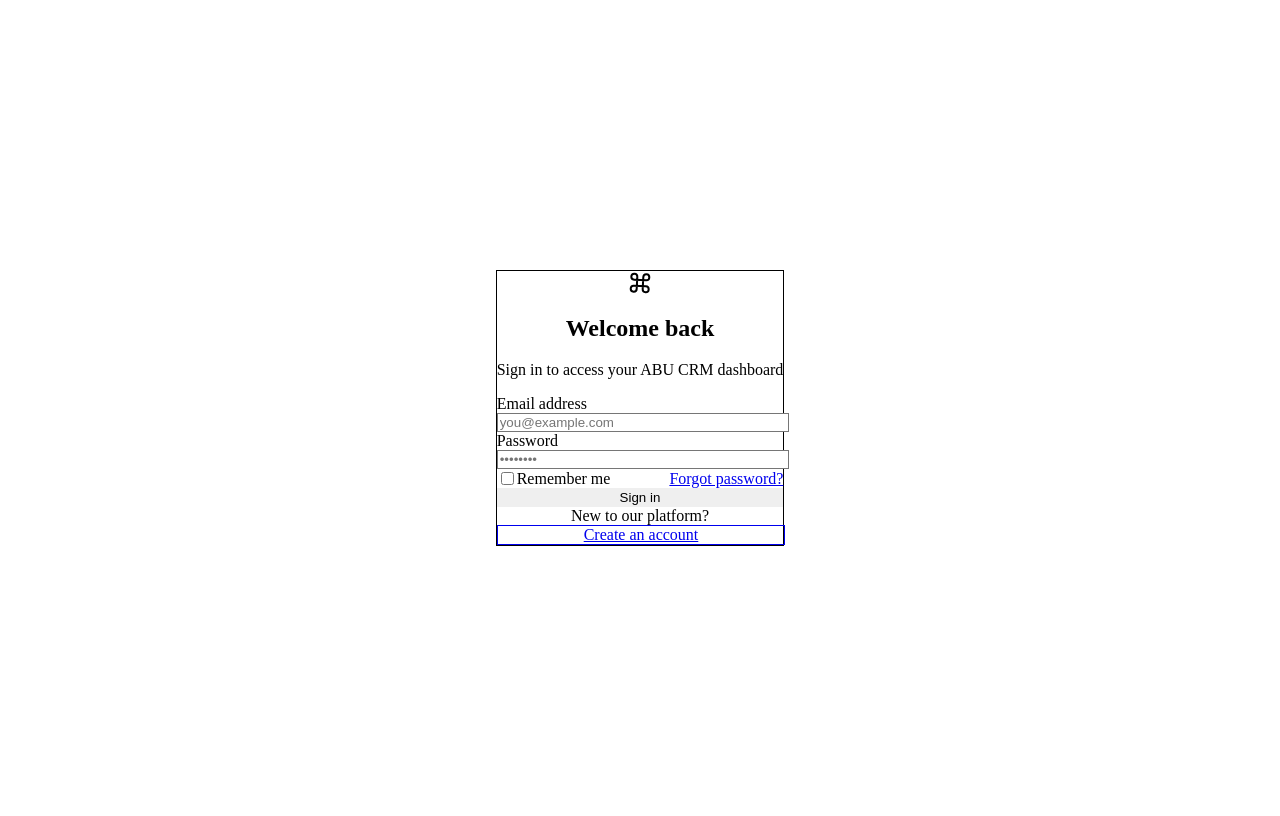
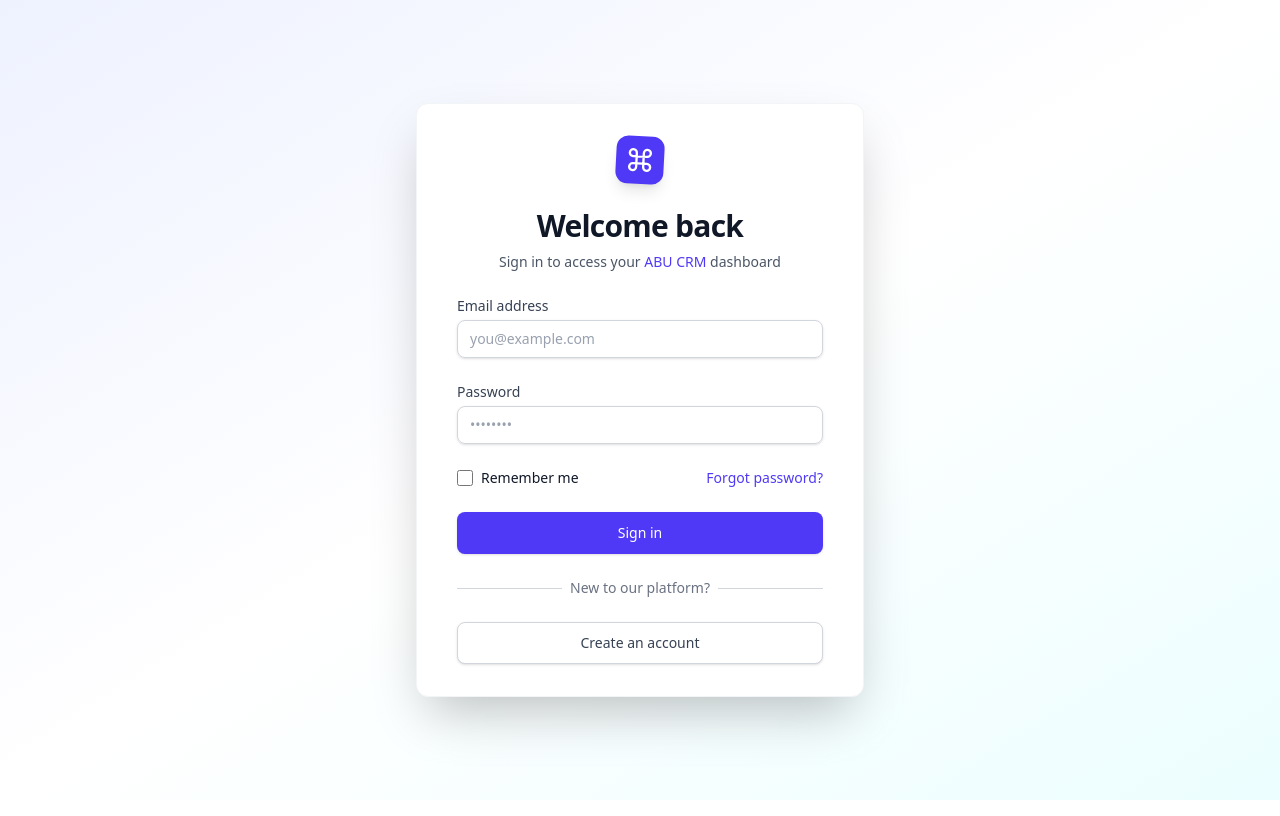
Before and after one commit to Presssen/abu-crm, a Next.js app: page /login in a window 1280 px wide. Built offline with nearby package versions, Linux system fonts and the light colour scheme; no server answers.

Commit message:
Reemplazo del proyecto desde descarga AI Studio

```diff
--- a/app/globals.css
+++ b/app/globals.css
@@ -1,22 +1,26 @@
-@tailwind base;
-@tailwind components;
-@tailwind utilities;
+@import "tailwindcss";
 
 :root {
-  --foreground-rgb: 0, 0, 0;
-  --background-start-rgb: 214, 219, 220;
-  --background-end-rgb: 255, 255, 255;
+  --background: #ffffff;
+  --foreground: #171717;
+}
+
+@theme {
+  --font-sans: var(--font-geist-sans);
+  --font-mono: var(--font-geist-mono);
 }
 
 @media (prefers-color-scheme: dark) {
   :root {
-    --foreground-rgb: 255, 255, 255;
-    --background-start-rgb: 0, 0, 0;
-    --background-end-rgb: 0, 0, 0;
+    --background: #0a0a0a;
+    --foreground: #ededed;
   }
 }
 
 body {
-  color: rgb(var(--foreground-rgb));
-  background: white;
+  background: var(--background);
+  color: var(--foreground);
+  font-family: var(--font-sans), system-ui, sans-serif;
+  -webkit-font-smoothing: antialiased;
+  -moz-osx-font-smoothing: grayscale;
 }
```
